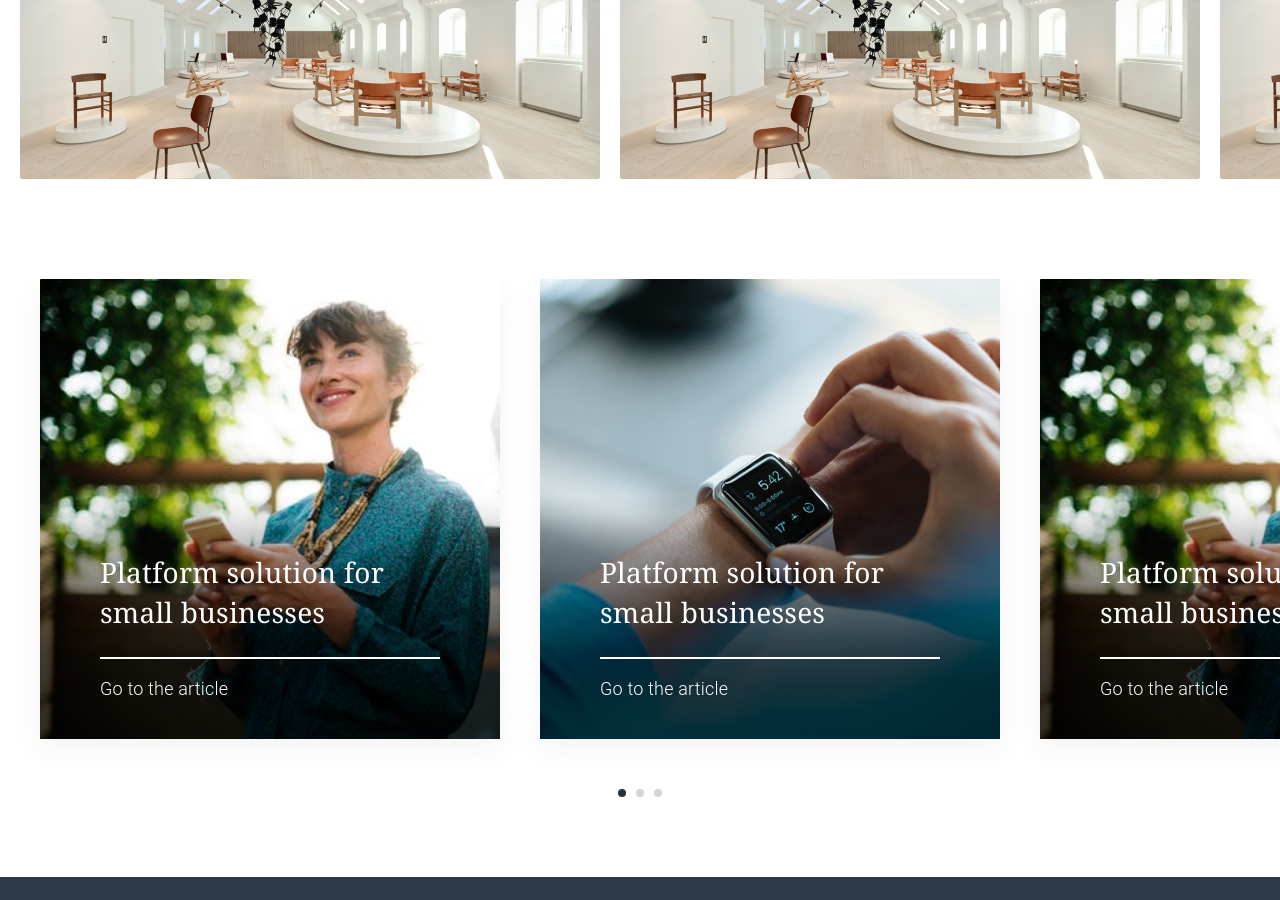
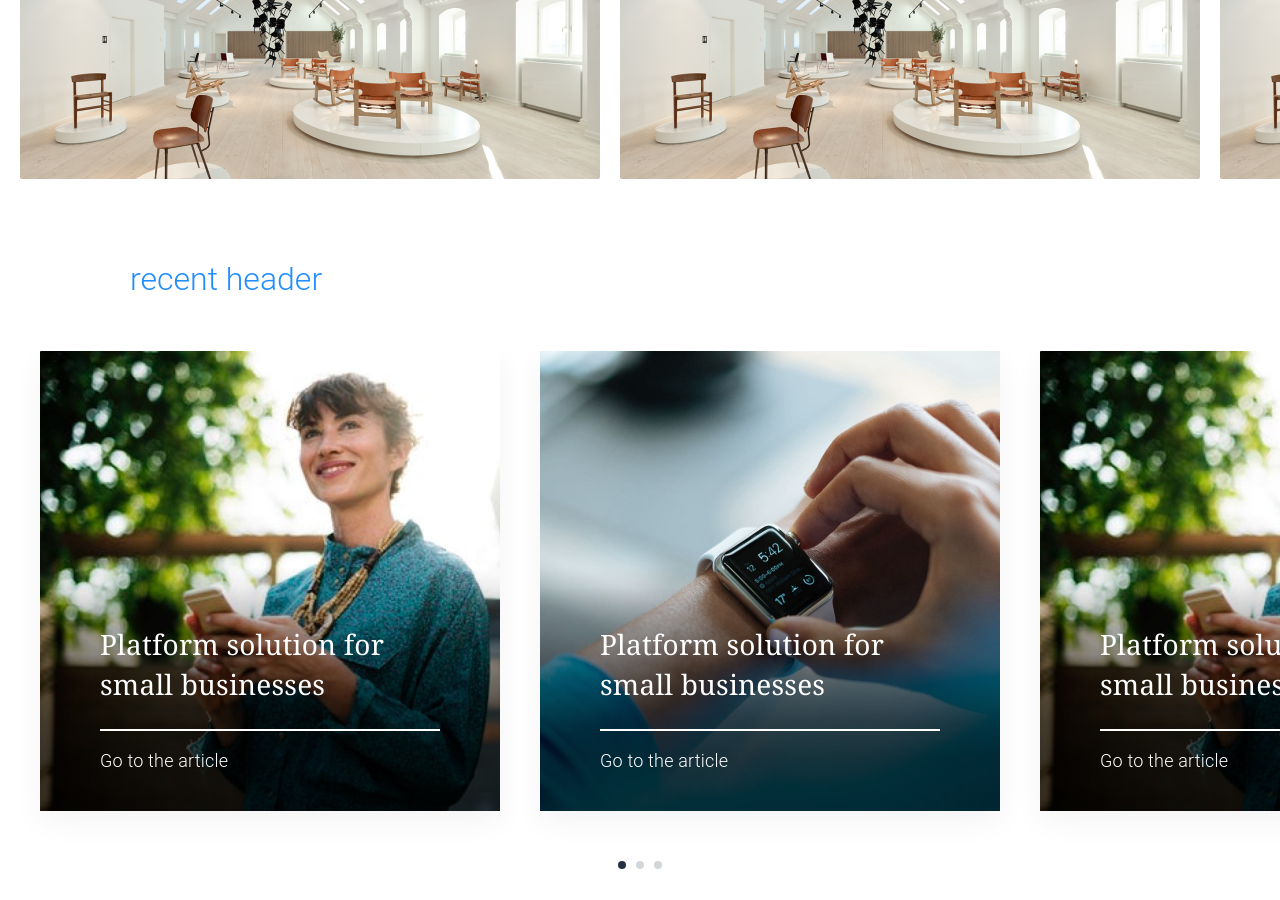
Before and after one commit to keboola/website, a Jekyll site: the page built from _product/index.md, in a window 1280 px wide and 900 px high, scrolled down 1297 px. Built offline with Jekyll 4.4.1, drawn with Linux system fonts in a browser that asks for light colours; nearby versions of some CDN libraries.

Commit message:
Update from Forestry.io - Updated index.md

```diff
--- a/_product/index.md
+++ b/_product/index.md
@@ -22,5 +22,6 @@ page_sections:
   block: gallery-list
 - template: recent-list
   block: recent-list
+  headline: recent header
 
 ---
```
